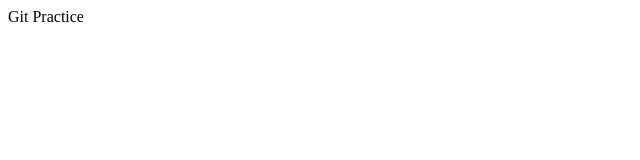
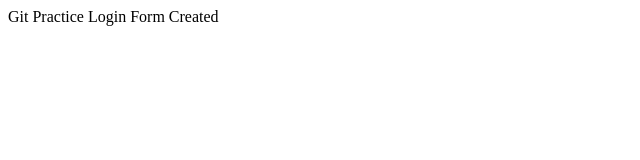
Before and after one commit to turaab786/gitapp, a plain HTML site: page index.html in a window 1280 px wide. Shown: the whole page, without its empty margins (0-640 px from the left). Drawn offline with Linux system fonts and the light colour scheme.

Commit message:
Login Form Created

```diff
--- a/index.html
+++ b/index.html
@@ -6,5 +6,6 @@
   </head>
   <body>
     Git Practice
+    Login Form Created
   </body>
 </html>
```
Also changed, not shown: login.html (added).
